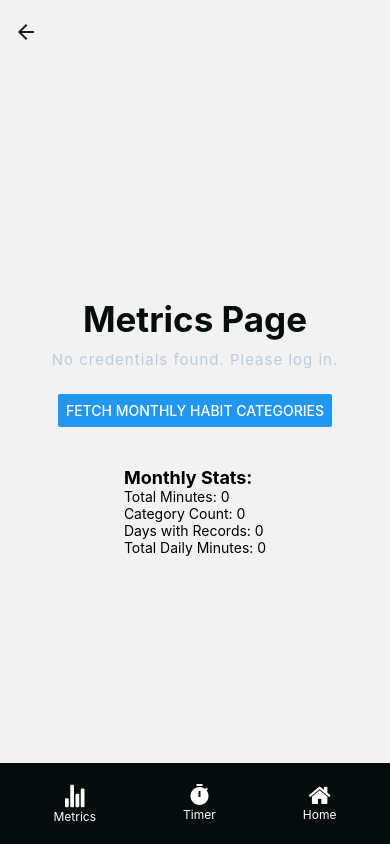
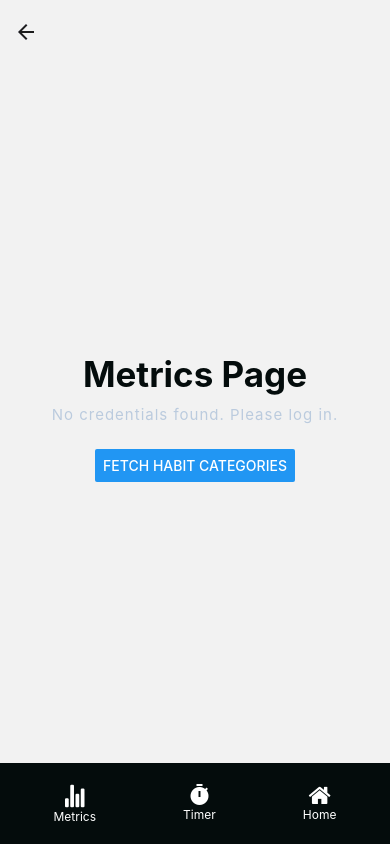
Before and after one commit to Lenindelrionicaragua/HabitTrackerAppFront, a React Native app: screen /MetricsScreen in a window 390 px wide. Built offline with nearby package versions, Linux system fonts and the light colour scheme; what expo-web-browser would draw is missing.

Commit message:
feat: Update habit categories to store only names
- Modify  hook to extract only category names from the API response.
- Dispatch category names to the store instead of full category data.
- Add log for verifying the category names transformation.

```diff
--- a/hooks/api/useHabitCategories.js
+++ b/hooks/api/useHabitCategories.js
@@ -2,6 +2,7 @@ import { useCallback } from "react";
 import { useDispatch } from "react-redux";
 import useFetch from "../../hooks/api/useFetch";
 import { setHabitCategories } from "../../actions/counterActions";
+import { logInfo } from "../../util/logging";
 
 const useHabitCategories = () => {
   const dispatch = useDispatch();
@@ -10,7 +11,16 @@ const useHabitCategories = () => {
     "/habit-categories",
     receivedData => {
       if (receivedData.success) {
-        dispatch(setHabitCategories(receivedData.categories));
+        // Extraer solo los nombres de las categorías
+        const categoryNames = receivedData.categories.map(
+          category => category.name
+        );
+
+        // Despachar solo los nombres al estado
+        dispatch(setHabitCategories(categoryNames));
+
+        // Log para verificar que se están recibiendo solo los nombres
+        logInfo(categoryNames);
       }
     }
   );
--- a/hooks/api/useMonthlyStats.js
+++ b/hooks/api/useMonthlyStats.js
@@ -1,12 +1,9 @@
 import { useCallback } from "react";
-import { useDispatch } from "react-redux";
 import useFetch from "../../hooks/api/useFetch";
-import { setHabitCategories } from "../../actions/counterActions";
+import { logInfo } from "../../util/logging";
 
 // Custom hook to fetch monthly stats
 const useMonthlyStats = () => {
-  const dispatch = useDispatch();
-
   const getCurrentMonthAndYear = () => {
     const date = new Date();
     return {
@@ -23,7 +20,7 @@ const useMonthlyStats = () => {
     url,
     receivedData => {
       if (receivedData.success) {
-        dispatch(setHabitCategories(receivedData.categoryData));
+        logInfo(receivedData.categoryData);
       }
     }
   );
--- a/screens/MetricsScreen/MetricsScreen.js
+++ b/screens/MetricsScreen/MetricsScreen.js
@@ -1,4 +1,4 @@
-import React, { useContext } from "react";
+import React, { useEffect, useContext } from "react";
 import { StatusBar, Text, Button, View, ActivityIndicator } from "react-native";
 import { CredentialsContext } from "../../context/credentialsContext";
 import { useFocusEffect } from "@react-navigation/native";
@@ -8,22 +8,12 @@ import {
   PageTitle,
   SubTitle
 } from "./MetricsScreenStyles";
-import useMonthlyStats from "../../hooks/api/useMonthlyStats";
+import useHabitCategories from "../../hooks/api/useHabitCategories";
 
 const MetricsScreen = () => {
   const { storedCredentials } = useContext(CredentialsContext);
-
-  // Get monthly stats from the custom hook
-  const {
-    totalMinutes,
-    categoryCount,
-    daysWithRecords,
-    totalDailyMinutes,
-    categoryData,
-    error,
-    isLoading,
-    fetchMonthlyStats
-  } = useMonthlyStats();
+  const { habitCategories, message, error, isLoading, fetchHabitCategories } =
+    useHabitCategories();
 
   return (
     <StyledContainer testID="metrics-container">
@@ -49,8 +39,8 @@ const MetricsScreen = () => {
         {/* Fetch Habit Categories Button */}
         <View style={{ marginVertical: 20 }}>
           <Button
-            onPress={fetchMonthlyStats} // This triggers the stats fetch
-            title="Fetch Monthly Habit Categories"
+            onPress={fetchHabitCategories}
+            title="Fetch Habit Categories"
             disabled={isLoading}
           />
         </View>
@@ -63,27 +53,18 @@ const MetricsScreen = () => {
           </Text>
         )}
 
-        {/* Displaying the overall stats */}
-        <View style={{ marginTop: 20 }}>
-          <Text style={{ fontSize: 18, fontWeight: "bold" }}>
-            Monthly Stats:
-          </Text>
-          <Text>Total Minutes: {totalMinutes}</Text>
-          <Text>Category Count: {categoryCount}</Text>
-          <Text>Days with Records: {daysWithRecords}</Text>
-          <Text>Total Daily Minutes: {totalDailyMinutes}</Text>
-        </View>
+        {/* Mostrar el mensaje del servidor */}
+        {message && <Text style={{ color: "orange" }}>{message}</Text>}
 
-        {/* Display categories if they exist */}
-        {categoryData.length > 0 && (
-          <View style={{ marginTop: 20 }}>
+        {habitCategories.length > 0 && (
+          <View style={{ marginTop: 10 }}>
             <Text style={{ fontSize: 16, fontWeight: "bold" }}>
               Categories:
             </Text>
-            {categoryData.map((category, index) => (
-              <Text key={index} style={{ paddingVertical: 5 }}>
-                - {category.name}: {category.totalMinutes} minutes (
-                {category.percentage}%)
+            {habitCategories.map(category => (
+              <Text key={category.id} style={{ paddingVertical: 5 }}>
+                - {category.name} (Created At:{" "}
+                {new Date(category.createdAt).toLocaleDateString()})
               </Text>
             ))}
           </View>
```
